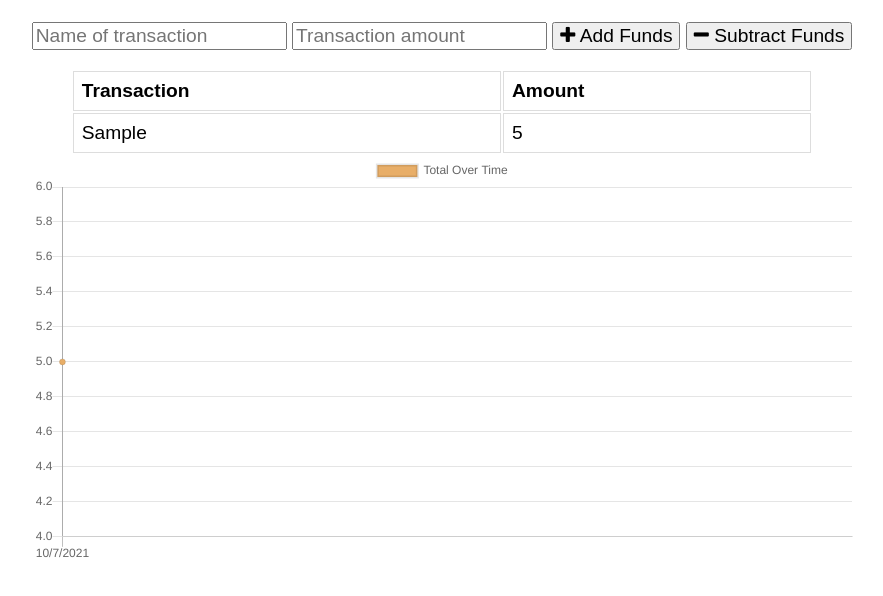
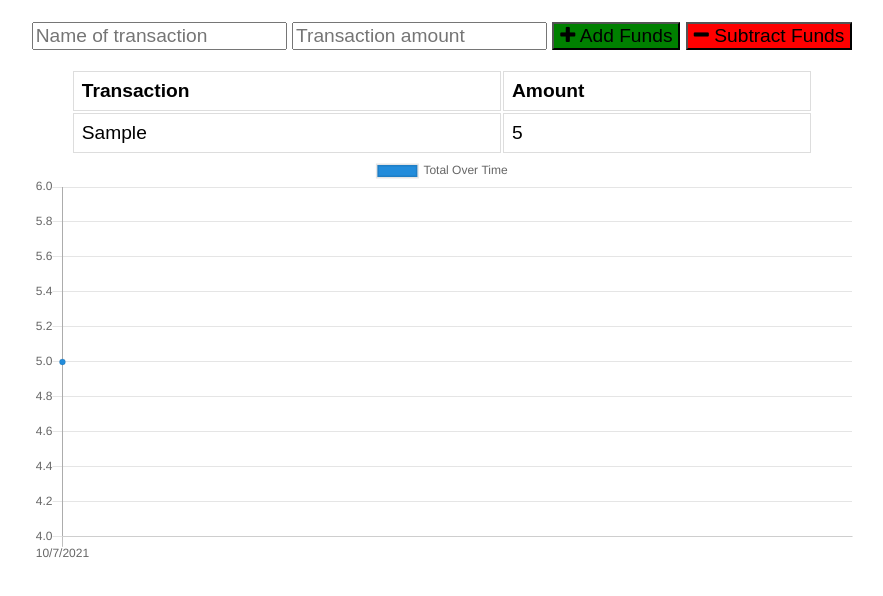
Before and after one commit to Bluekev22/Online-Offline-Budget-Tracker, a website: page public/index.html in a window 1280 px wide. Both pictures are taken after typing "Sample", "5" into the empty fields and a click on the button "Add Funds". Shown: the part 60-656 px from the top of the page, without its empty margins (198-1081 px from the left). Drawn offline with nearby package versions, Linux system fonts and the light colour scheme; no server answers.

Commit message:
Update CSS

```diff
--- a/public/index.js
+++ b/public/index.js
@@ -72,7 +72,7 @@ function populateChart() {
         datasets: [{
             label: "Total Over Time",
             fill: true,
-            backgroundColor: "#E8AE68",
+            backgroundColor: "#228CDB",
             data
         }]
     }
--- a/public/styles.css
+++ b/public/styles.css
@@ -6,6 +6,14 @@ body {
 button, input {
   font-size: 100%;
   font-family: Arial;
+}
+
+#add-btn {
+  background-color: green;
+}
+
+#sub-btn {
+  background-color: red;
 }
 
 table {
```
